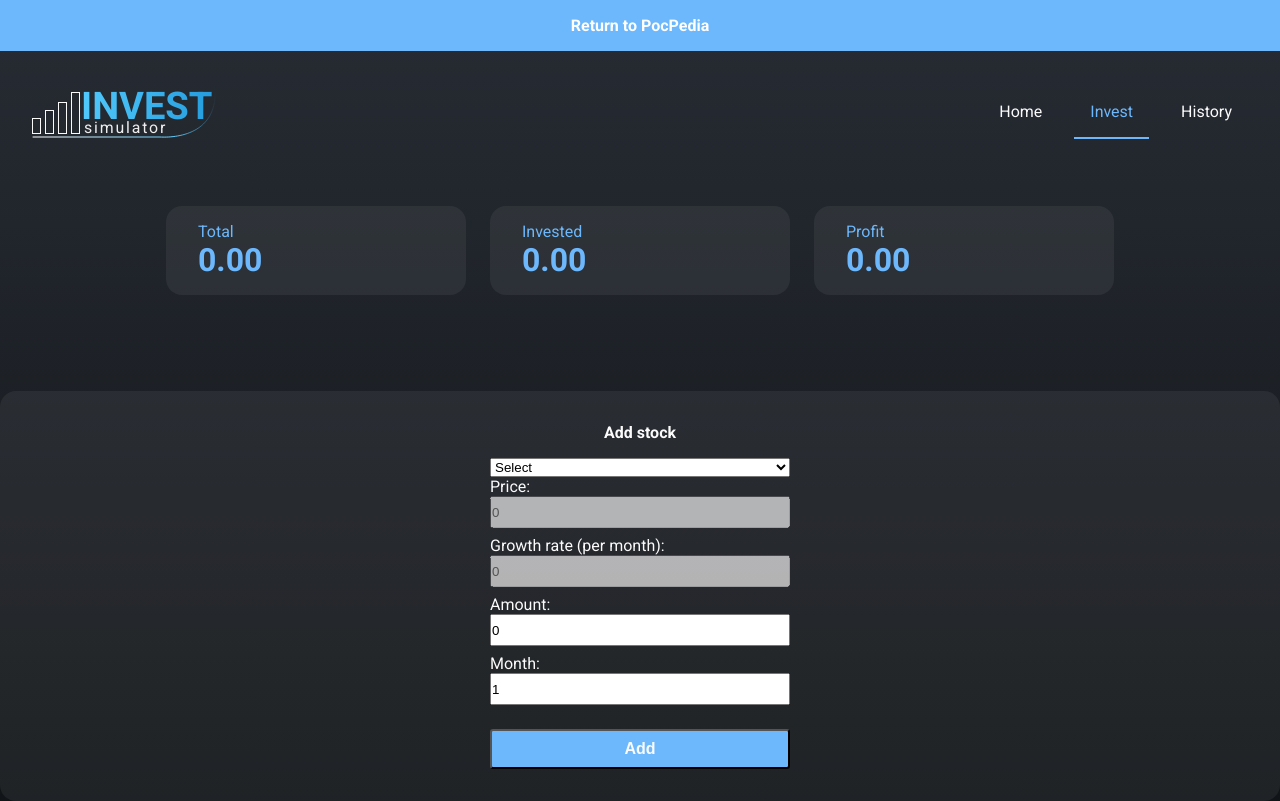
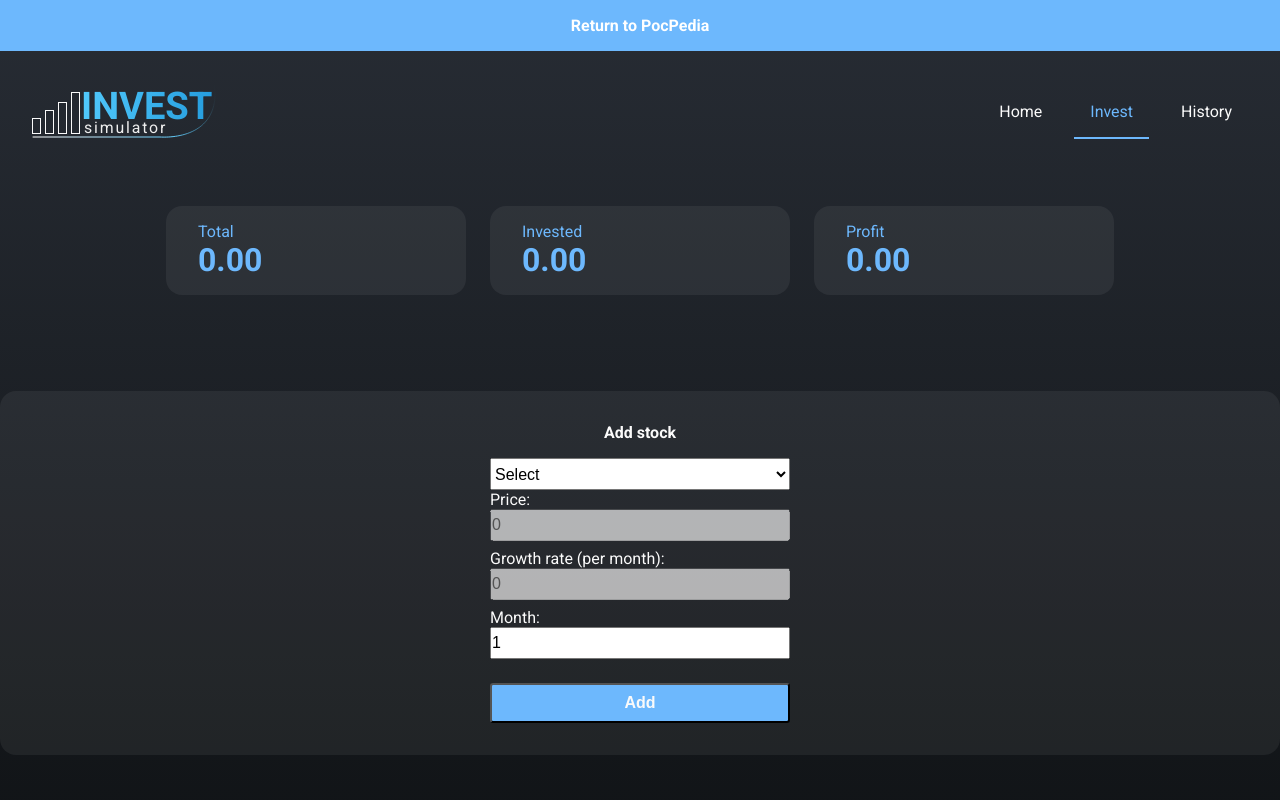
Before and after one commit to massaaki/context-api-with-next-sample, a Next.js app: page /invest in a window 1280 px wide. Built offline with nearby package versions, Linux system fonts and the light colour scheme.

Commit message:
feat: remove amount because calc is wrong with more than 1

```diff
--- a/src/templates/Invest/index.tsx
+++ b/src/templates/Invest/index.tsx
@@ -7,7 +7,7 @@ import * as S from './styles';
 export const Invest = () => {
   const [code, setCode] = useState('');
   const [price, setPrice] = useState(0);
-  const [amount, setAmount] = useState(0);
+  const [amount, setAmount] = useState(1);
   const [growthRate, setGrowthRate] = useState(0);
   const [month, setMonth] = useState(1);
 
@@ -24,9 +24,6 @@ export const Invest = () => {
         month,
         price
       })
-      setAmount(0);
-      setMonth(0);
-
     }
   }
 
@@ -45,6 +42,7 @@ export const Invest = () => {
           break;
         case 'FACEBOOK':
           setPrice(60);
+          setGrowthRate(2.8);
           break;
         case 'BERKSHIRE':
           setPrice(80);
@@ -82,8 +80,8 @@ export const Invest = () => {
           <label htmlFor="growthRate">Growth rate (per month):</label>
           <input type="number" name="growthRate" id="growthRate" onChange={(e) => setGrowthRate(Number(e.target.value))} value={growthRate} placeholder='average monthly growth (%)' disabled />
 
-          <label htmlFor="amount">Amount:</label>
-          <input type="number" name="amount" id="amount" onChange={(e) => setAmount(Number(e.target.value))} value={amount} placeholder="amount" />
+          {/* <label htmlFor="amount">Amount:</label>
+          <input type="number" name="amount" id="amount" onChange={(e) => setAmount(Number(e.target.value))} value={amount} placeholder="amount" /> */}
 
 
           <label htmlFor="month">Month:</label>
--- a/src/templates/Invest/styles.ts
+++ b/src/templates/Invest/styles.ts
@@ -26,15 +26,21 @@ export const Content = styled.div`
     input[type=text],input[type=number], input[type=date] {
       height: 2rem;
       margin-bottom: 0.5rem;
+      font-size: 1rem;
     }
     input[type=submit] {
       background: var(--blue-500);
       color: #fafafa;
+      font-size: 1rem;
       font-weight: bold;
       font-size: 1rem;
       height: 2.5rem;
       border-radius: 0.2rem;
       margin-top: 1rem;
     }
+    select {
+      height: 2rem;
+      font-size: 1rem;
+    }
   }
 `;
```
Also changed, not shown: src/templates/history/index.tsx (+4 -4 lines).
